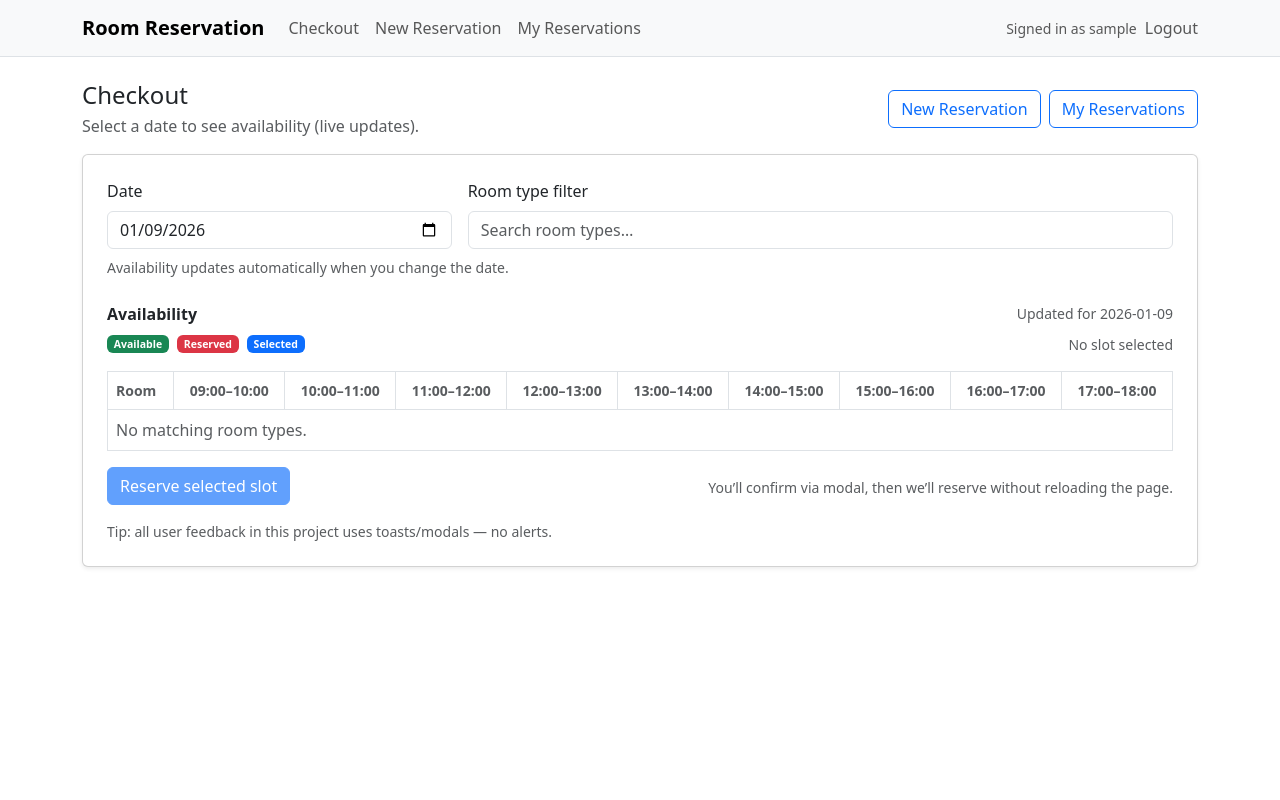
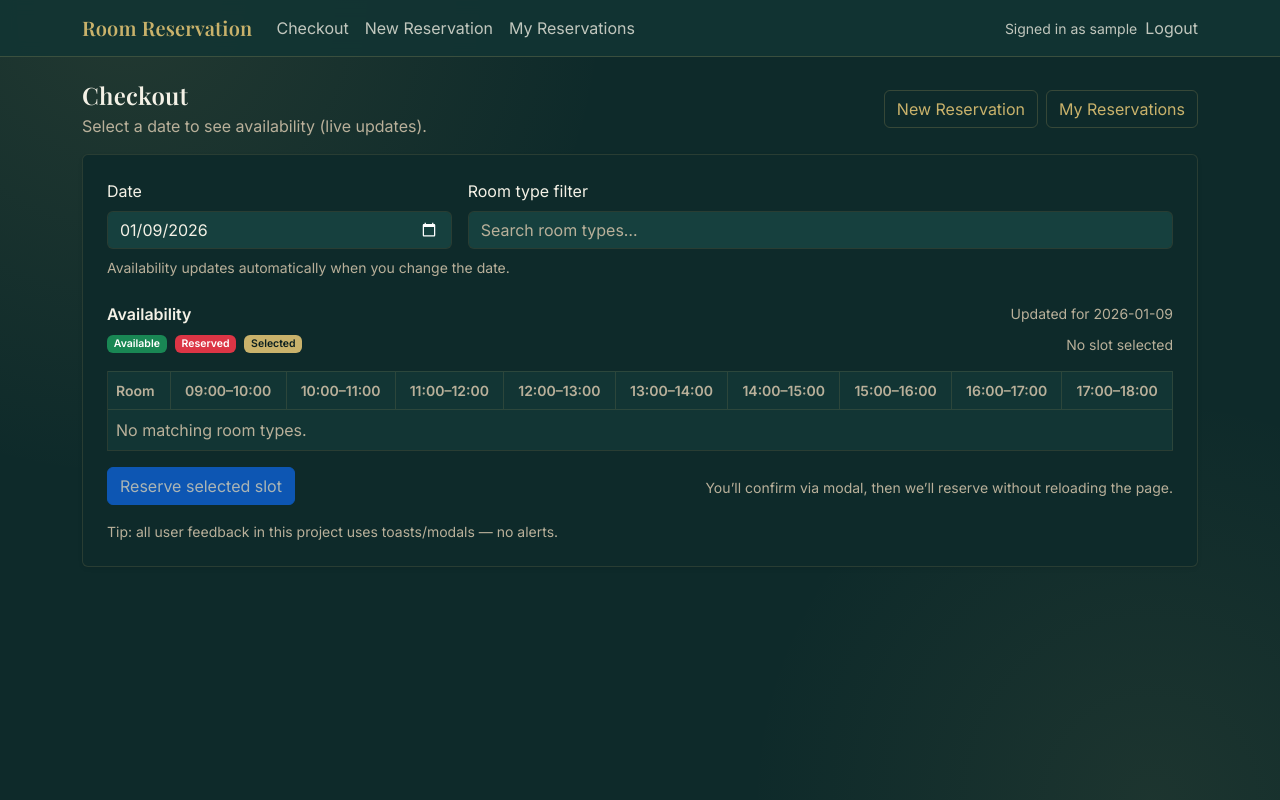
Before and after one commit to jihadnassar202/Room-Reservation-System, a Django app: page /checkout/ in a window 1280 px wide. Run offline with Django 4.2, Linux system fonts and the light colour scheme; the visitor is signed in with stand-in values (Sample User, id 1); data that the repository does not hold is empty.

Commit message:
Logo-based theme finalized (teal + gold Bootstrap overrides + custom CSS)

```diff
--- a/static/css/app.css
+++ b/static/css/app.css
@@ -1,10 +1,157 @@
-/* Placeholder theme tokens (final branding/palette will be applied later). */
-:root {
-  --brand-primary: #0d6efd; /* bootstrap primary placeholder */
+/*
+  Brand theme (logo-based): deep teal + gold.
+  Implemented as Bootstrap 5.3 variable overrides + small component tweaks.
+*/
+
+:root[data-bs-theme="dark"] {
+  --brand-bg: #0e2a2a;
+  --brand-surface: #123534;
+  --brand-surface-2: #16403e;
+
+  --brand-primary: #c9b26b;
+  --brand-primary-hover: #b89a45;
+
+  --brand-text: #f4f1e6;
+  --brand-muted: #b9b09a;
+
+  --brand-border: rgba(201, 178, 107, 0.22);
+  --brand-border-soft: rgba(201, 178, 107, 0.14);
+  --brand-shadow: 0 10px 30px rgba(0, 0, 0, 0.28);
+
+  --bs-body-bg: var(--brand-bg);
+  --bs-body-color: var(--brand-text);
+  --bs-secondary-color: var(--brand-muted);
+  --bs-tertiary-color: rgba(244, 241, 230, 0.65);
+  --bs-emphasis-color: var(--brand-text);
+
+  --bs-border-color: var(--brand-border);
+  --bs-border-color-translucent: var(--brand-border-soft);
+
+  --bs-primary: var(--brand-primary);
+  --bs-primary-rgb: 201, 178, 107;
+  --bs-link-color: var(--brand-primary);
+  --bs-link-hover-color: var(--brand-primary-hover);
+
+  --bs-tertiary-bg: var(--brand-surface);
+  --bs-secondary-bg: var(--brand-surface-2);
+  --bs-card-bg: var(--brand-surface);
+  --bs-modal-bg: var(--brand-surface);
+  --bs-dropdown-bg: var(--brand-surface);
+  --bs-popover-bg: var(--brand-surface);
+
+  --bs-focus-ring-color: rgba(201, 178, 107, 0.35);
+
+  --bs-body-font-family: Inter, system-ui, -apple-system, "Segoe UI", Roboto, "Helvetica Neue", Arial, "Noto Sans",
+    "Liberation Sans", sans-serif;
+  --bs-font-sans-serif: var(--bs-body-font-family);
 }
 
 .app-page {
   min-height: 100vh;
+  background:
+    radial-gradient(1200px circle at 10% 0%, rgba(201, 178, 107, 0.11), transparent 40%),
+    radial-gradient(900px circle at 90% 100%, rgba(201, 178, 107, 0.08), transparent 45%),
+    var(--bs-body-bg);
+}
+
+h1,
+h2,
+h3,
+h4,
+h5,
+.navbar-brand {
+  font-family: "Playfair Display", Georgia, serif;
+  letter-spacing: 0.2px;
+}
+
+.navbar {
+  background-color: rgba(18, 53, 52, 0.9) !important;
+  backdrop-filter: blur(8px);
+}
+
+.navbar-brand {
+  color: var(--brand-primary) !important;
+}
+
+.navbar .nav-link,
+.navbar .navbar-text,
+.navbar .btn-link.nav-link {
+  color: rgba(244, 241, 230, 0.78);
+}
+
+.navbar .nav-link:hover,
+.navbar .nav-link:focus,
+.navbar .btn-link.nav-link:hover,
+.navbar .btn-link.nav-link:focus {
+  color: var(--brand-primary);
+}
+
+.card {
+  border-color: var(--bs-border-color-translucent);
+  box-shadow: var(--brand-shadow);
+}
+
+.btn-primary {
+  --bs-btn-color: #0b1f1f;
+  --bs-btn-bg: var(--brand-primary);
+  --bs-btn-border-color: var(--brand-primary);
+  --bs-btn-hover-color: #0b1f1f;
+  --bs-btn-hover-bg: var(--brand-primary-hover);
+  --bs-btn-hover-border-color: var(--brand-primary-hover);
+  --bs-btn-active-color: #0b1f1f;
+  --bs-btn-active-bg: var(--brand-primary-hover);
+  --bs-btn-active-border-color: var(--brand-primary-hover);
+  --bs-btn-focus-shadow-rgb: 201, 178, 107;
+}
+
+.btn-outline-primary {
+  --bs-btn-color: var(--brand-primary);
+  --bs-btn-border-color: var(--brand-border);
+  --bs-btn-hover-bg: var(--brand-primary);
+  --bs-btn-hover-border-color: var(--brand-primary);
+  --bs-btn-hover-color: #0b1f1f;
+  --bs-btn-active-bg: var(--brand-primary-hover);
+  --bs-btn-active-border-color: var(--brand-primary-hover);
+  --bs-btn-active-color: #0b1f1f;
+  --bs-btn-focus-shadow-rgb: 201, 178, 107;
+}
+
+.btn-outline-secondary {
+  --bs-btn-border-color: rgba(244, 241, 230, 0.22);
+  --bs-btn-hover-bg: rgba(244, 241, 230, 0.08);
+  --bs-btn-hover-border-color: rgba(244, 241, 230, 0.25);
+}
+
+.text-bg-primary {
+  color: #0b1f1f !important;
+}
+
+.form-control,
+.form-select,
+.input-group-text {
+  background-color: var(--brand-surface-2);
+  border-color: var(--bs-border-color-translucent);
+  color: var(--brand-text);
+}
+
+.form-control:focus,
+.form-select:focus {
+  border-color: var(--brand-primary);
+  box-shadow: 0 0 0 0.25rem rgba(201, 178, 107, 0.25);
+}
+
+.table {
+  --bs-table-bg: var(--brand-surface);
+  --bs-table-color: var(--brand-text);
+  --bs-table-border-color: var(--bs-border-color-translucent);
+  --bs-table-striped-bg: rgba(255, 255, 255, 0.03);
+  --bs-table-hover-bg: rgba(201, 178, 107, 0.06);
+}
+
+.modal-content,
+.dropdown-menu,
+.popover {
+  border-color: var(--bs-border-color-translucent);
 }
 
 /* Ensure toasts render above most UI (including modals). */
--- a/templates/base.html
+++ b/templates/base.html
@@ -1,10 +1,18 @@
 {% load static %}
 <!doctype html>
-<html lang="en">
+<html lang="en" data-bs-theme="dark">
   <head>
     <meta charset="utf-8" />
     <meta name="viewport" content="width=device-width, initial-scale=1" />
+    <meta name="theme-color" content="#0e2a2a" />
     <title>{% block title %}Room Reservation{% endblock %}</title>
+
+    <link rel="preconnect" href="https://fonts.googleapis.com" />
+    <link rel="preconnect" href="https://fonts.gstatic.com" crossorigin />
+    <link
+      href="https://fonts.googleapis.com/css2?family=Inter:wght@400;500;600&family=Playfair+Display:wght@600;700&display=swap"
+      rel="stylesheet"
+    />
 
     <link
       href="https://cdn.jsdelivr.net/npm/bootstrap@5.3.2/dist/css/bootstrap.min.css"
--- a/templates/partials/_navbar.html
+++ b/templates/partials/_navbar.html
@@ -1,4 +1,4 @@
-<nav class="navbar navbar-expand-lg bg-body-tertiary border-bottom">
+<nav class="navbar navbar-expand-lg navbar-dark bg-body-tertiary border-bottom">
   <div class="container">
     <a class="navbar-brand fw-semibold" href="/">Room Reservation</a>
 
```
